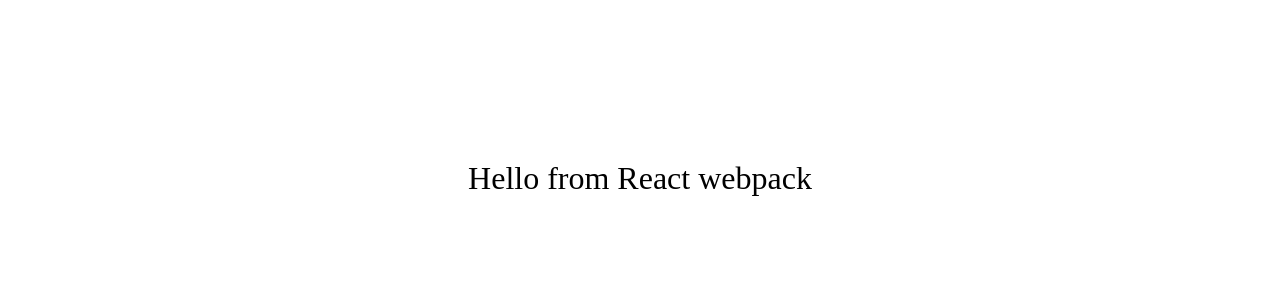
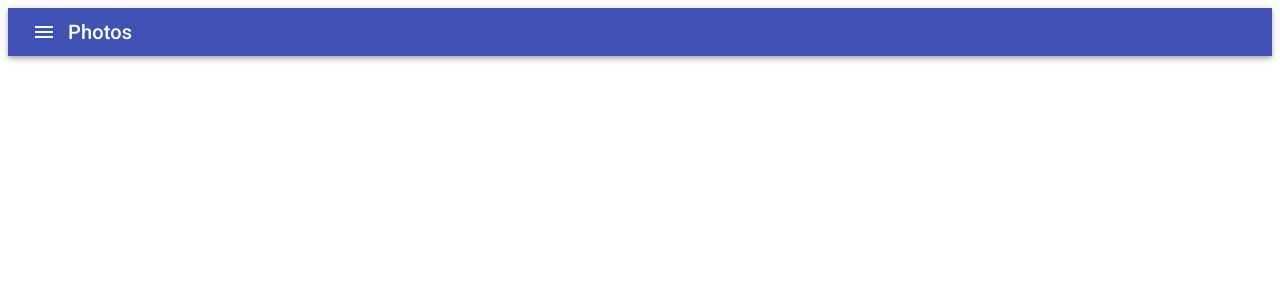
Before and after one commit to ArunRamachandran/Overstock, a React app: page / in a window 1280 px wide. Shown: the top 300 px of the page. Built offline with nearby package versions, Linux system fonts and the light colour scheme.

Commit message:
Intenrated material-ui & added components

```diff
--- /dev/null
+++ b/src/components/Header.jsx
@@ -0,0 +1,35 @@
+import React, { Component } from 'react';
+import { makeStyles } from '@material-ui/core/styles';
+import AppBar from '@material-ui/core/AppBar';
+import Toolbar from '@material-ui/core/Toolbar';
+import Typography from '@material-ui/core/Typography';
+import IconButton from '@material-ui/core/IconButton';
+import MenuIcon from '@material-ui/icons/Menu';
+
+export default class Header extends Component {
+
+    render() {
+        const classes = makeStyles(theme => ({
+            root: {
+              flexGrow: 1,
+            },
+            menuButton: {
+              marginRight: theme.spacing(2),
+            },
+          }));
+        return (
+            <div className={classes.root}>
+                <AppBar position="static">
+                    <Toolbar variant="dense">
+                    <IconButton edge="start" className={classes.menuButton} color="inherit" aria-label="menu">
+                        <MenuIcon />
+                    </IconButton>
+                    <Typography variant="h6" color="inherit">
+                        Photos
+                    </Typography>
+                    </Toolbar>
+                </AppBar>
+            </div>
+        )
+    }
+}
--- /dev/null
+++ b/src/components/PageLayout.jsx
@@ -0,0 +1,13 @@
+import React, { Component } from 'react';
+import Header from './Header';
+
+export default class PageLayout extends Component {
+
+    render() {
+        return (
+            <div className="overstock-page-container">
+                <Header/>
+            </div>
+        )
+    }
+}
--- a/src/index.jsx
+++ b/src/index.jsx
@@ -4,14 +4,13 @@
 import store from './store/configStore';
 import { ThemeProvider } from '@material-ui/styles';
 import { Provider } from 'react-redux';
-import App from './App.jsx';
-
+import PageLayout from './components/PageLayout';
 
 ReactDOM.render((
     <Provider store={ store }>
         <BrowserRouter>
             <ThemeProvider>
-                <App/>
+                <PageLayout/>
             </ThemeProvider>
         </BrowserRouter>
     </Provider>
```
Also changed, not shown: 1 other file (tests, documents, lock files or other folders).
